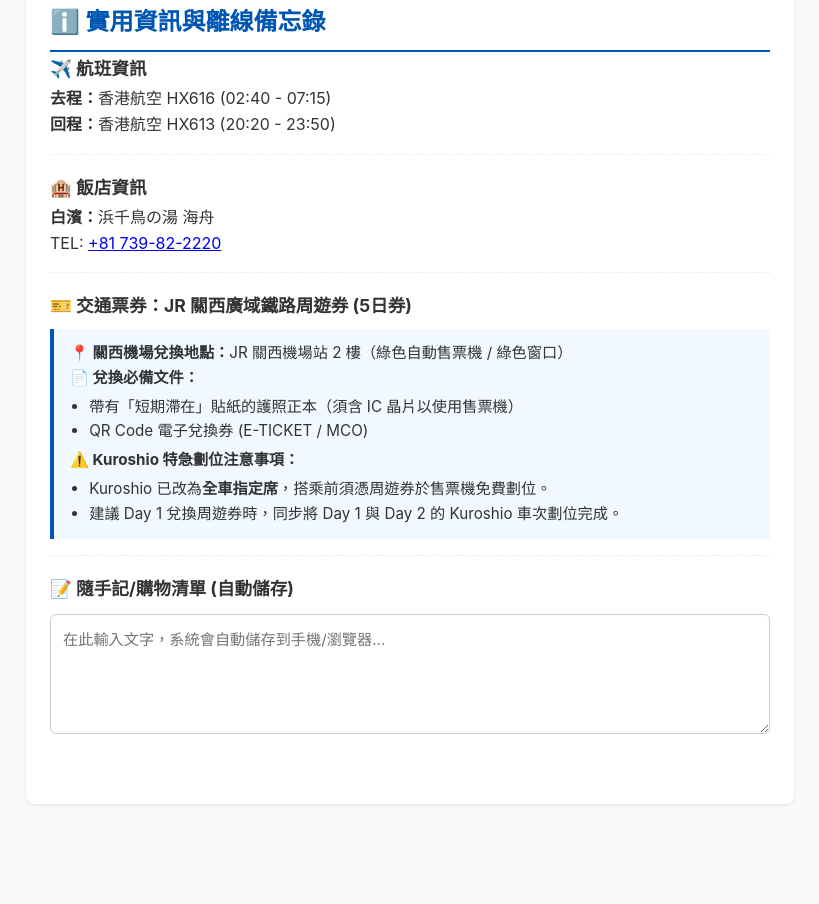
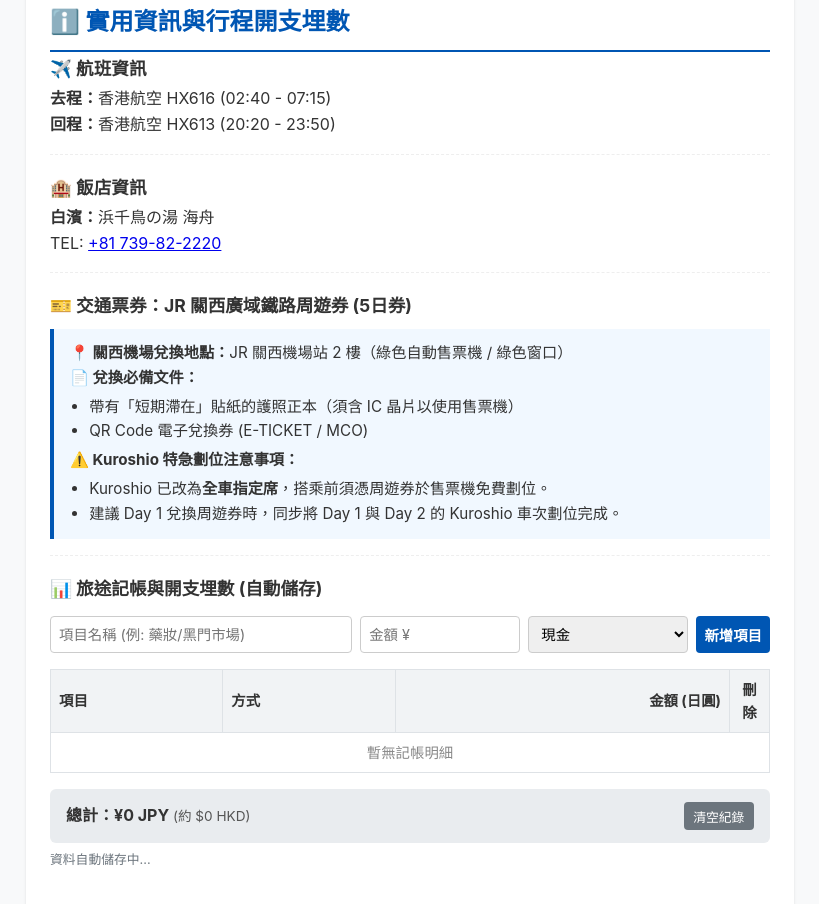
Before and after one commit to JAEL-AI/Platform, a plain HTML site: page index.html in a window 1280 px wide. Shown: the part 3619-4523 px from the top of the page, without its empty margins (230-1049 px from the left). Before the commit the page ends 4455 px from the top, so only its background shows below. Drawn offline with Linux system fonts and the light colour scheme.

Commit message:
Refactor memo section to ledger form

```diff
--- a/index.html
+++ b/index.html
@@ -100,22 +100,6 @@
     }
     .map-link:hover { text-decoration: underline; }
 
-    textarea#memo {
-      width: 100%;
-      height: 120px;
-      padding: 0.75rem;
-      border: 1px solid #ccc;
-      border-radius: 6px;
-      box-sizing: border-box;
-      font-size: 0.95rem;
-      margin-top: 0.5rem;
-      resize: vertical;
-    }
-    .status-msg {
-      font-size: 0.8rem;
-      color: #6c757d;
-      margin-top: 0.2rem;
-    }
     .info-box {
       background-color: #f1f8ff;
       border-left: 4px solid #0056b3;
@@ -126,6 +110,79 @@
     .info-box ul {
       margin: 0.3rem 0 0 1.2rem;
       padding: 0;
+    }
+
+    /* 記帳結算表樣式 */
+    .ledger-form {
+      display: flex;
+      flex-wrap: wrap;
+      gap: 0.5rem;
+      margin-top: 0.8rem;
+    }
+    .ledger-form input, .ledger-form select, .ledger-form button {
+      padding: 0.5rem;
+      font-size: 0.9rem;
+      border: 1px solid #ccc;
+      border-radius: 4px;
+    }
+    .ledger-form input[type="text"] { flex: 2; min-width: 120px; }
+    .ledger-form input[type="number"] { flex: 1; min-width: 80px; }
+    .ledger-form select { flex: 1; min-width: 90px; }
+    .ledger-form button {
+      background-color: #0056b3;
+      color: white;
+      border: none;
+      font-weight: bold;
+      cursor: pointer;
+    }
+    .ledger-form button:hover { background-color: #004085; }
+
+    .ledger-table {
+      width: 100%;
+      border-collapse: collapse;
+      margin-top: 1rem;
+      font-size: 0.9rem;
+    }
+    .ledger-table th, .ledger-table td {
+      border: 1px solid #dee2e6;
+      padding: 0.5rem;
+      text-align: left;
+    }
+    .ledger-table th { background-color: #f1f3f5; }
+    .ledger-table td.num { text-align: right; }
+    .delete-btn {
+      color: #d9534f;
+      cursor: pointer;
+      font-weight: bold;
+      border: none;
+      background: none;
+      padding: 0;
+    }
+
+    .summary-box {
+      margin-top: 1rem;
+      background: #e9ecef;
+      padding: 0.8rem 1rem;
+      border-radius: 6px;
+      font-weight: bold;
+      display: flex;
+      justify-content: space-between;
+      align-items: center;
+      flex-wrap: wrap;
+    }
+    .clear-btn {
+      background-color: #6c757d;
+      color: white;
+      border: none;
+      padding: 0.3rem 0.6rem;
+      border-radius: 4px;
+      font-size: 0.8rem;
+      cursor: pointer;
+    }
+    .status-msg {
+      font-size: 0.8rem;
+      color: #6c757d;
+      margin-top: 0.4rem;
     }
   </style>
 </head>
@@ -295,9 +352,9 @@
       </div>
     </section>
 
-    <!-- Info & Notepad Section -->
+    <!-- Info & Ledger Section -->
     <section id="info">
-      <h2>ℹ️ 實用資訊與離線備忘錄</h2>
+      <h2>ℹ️ 實用資訊與行程開支埋數</h2>
       <div class="item">
         <div class="title">✈️ 航班資訊</div>
         <p><strong>去程：</strong>香港航空 HX616 (02:40 - 07:15)<br><strong>回程：</strong>香港航空 HX613 (20:20 - 23:50)</p>
@@ -322,32 +379,126 @@
           </ul>
         </div>
       </div>
+
+      <!-- 記帳埋數模組 -->
       <div class="item">
-        <div class="title">📝 隨手記/購物清單 (自動儲存)</div>
-        <textarea id="memo" placeholder="在此輸入文字，系統會自動儲存到手機/瀏覽器..."></textarea>
-        <div id="status" class="status-msg">內容自動儲存中...</div>
+        <div class="title">📊 旅途記帳與開支埋數 (自動儲存)</div>
+        <div class="ledger-form">
+          <input type="text" id="itemName" placeholder="項目名稱 (例: 藥妝/黑門市場)" />
+          <input type="number" id="itemAmount" placeholder="金額 ¥" />
+          <select id="payMethod">
+            <option value="現金">現金</option>
+            <option value="信用卡">信用卡</option>
+            <option value="西瓜卡/ICOCA">IC卡</option>
+          </select>
+          <button type="button" id="addBtn">新增項目</button>
+        </div>
+
+        <table class="ledger-table">
+          <thead>
+            <tr>
+              <th>項目</th>
+              <th>方式</th>
+              <th style="text-align:right;">金額 (日圓)</th>
+              <th style="width: 40px; text-align:center;">刪除</th>
+            </tr>
+          </thead>
+          <tbody id="ledgerBody">
+            <!-- 動態加入記帳明細 -->
+          </tbody>
+        </table>
+
+        <div class="summary-box">
+          <div>
+            總計：<span id="totalJPY">¥0</span> JPY
+            <span style="font-weight:normal; font-size:0.85rem; color:#555;">(約 <span id="totalHKD">$0</span> HKD)</span>
+          </div>
+          <button type="button" class="clear-btn" id="clearBtn">清空紀錄</button>
+        </div>
+        <div id="status" class="status-msg">資料自動儲存中...</div>
       </div>
     </section>
 
   </main>
 
+  <!-- 記帳模組 JavaScript -->
   <script>
     document.addEventListener("DOMContentLoaded", function () {
-      const memo = document.getElementById("memo");
+      const itemName = document.getElementById("itemName");
+      const itemAmount = document.getElementById("itemAmount");
+      const payMethod = document.getElementById("payMethod");
+      const addBtn = document.getElementById("addBtn");
+      const ledgerBody = document.getElementById("ledgerBody");
+      const totalJPY = document.getElementById("totalJPY");
+      const totalHKD = document.getElementById("totalHKD");
+      const clearBtn = document.getElementById("clearBtn");
       const status = document.getElementById("status");
 
-      const savedMemo = localStorage.getItem("travel_memo");
-      if (savedMemo !== null) {
-        memo.value = savedMemo;
-        status.textContent = "已載入歷史備忘錄";
-      } else {
-        status.textContent = "";
+      const JPY_TO_HKD_RATE = 0.052; // 預設日圓兌港幣匯率
+
+      let ledgerData = JSON.parse(localStorage.getItem("travel_ledger")) || [];
+
+      function renderLedger() {
+        ledgerBody.innerHTML = "";
+        let sum = 0;
+
+        if (ledgerData.length === 0) {
+          ledgerBody.innerHTML = '<tr><td colspan="4" style="text-align:center; color:#888;">暫無記帳明細</td></tr>';
+        } else {
+          ledgerData.forEach((item, index) => {
+            sum += item.amount;
+            const tr = document.createElement("tr");
+            tr.innerHTML = `
+              <td>${item.name}</td>
+              <td>${item.method}</td>
+              <td class="num">¥${item.amount.toLocaleString()}</td>
+              <td style="text-align:center;"><button class="delete-btn" onclick="deleteItem(${index})">✕</button></td>
+            `;
+            ledgerBody.appendChild(tr);
+          });
+        }
+
+        totalJPY.textContent = "¥" + sum.toLocaleString();
+        totalHKD.textContent = "$" + Math.round(sum * JPY_TO_HKD_RATE).toLocaleString();
+        localStorage.setItem("travel_ledger", JSON.stringify(ledgerData));
       }
 
-      memo.addEventListener("input", function () {
-        localStorage.setItem("travel_memo", memo.value);
-        status.textContent = "已自動儲存 " + new Date().toLocaleTimeString();
+      addBtn.addEventListener("click", function () {
+        const name = itemName.value.trim();
+        const amount = parseFloat(itemAmount.value);
+
+        if (!name || isNaN(amount) || amount <= 0) {
+          alert("請輸入有效的項目名稱與金額！");
+          return;
+        }
+
+        ledgerData.push({
+          name: name,
+          amount: amount,
+          method: payMethod.value
+        });
+
+        itemName.value = "";
+        itemAmount.value = "";
+        renderLedger();
+        status.textContent = "已更新並自動儲存 " + new Date().toLocaleTimeString();
       });
+
+      window.deleteItem = function (index) {
+        ledgerData.splice(index, 1);
+        renderLedger();
+        status.textContent = "已刪除項目 " + new Date().toLocaleTimeString();
+      };
+
+      clearBtn.addEventListener("click", function () {
+        if (confirm("確定要清空所有開支紀錄嗎？")) {
+          ledgerData = [];
+          renderLedger();
+          status.textContent = "所有紀錄已清空";
+        }
+      });
+
+      renderLedger();
     });
   </script>
 </body>
```
